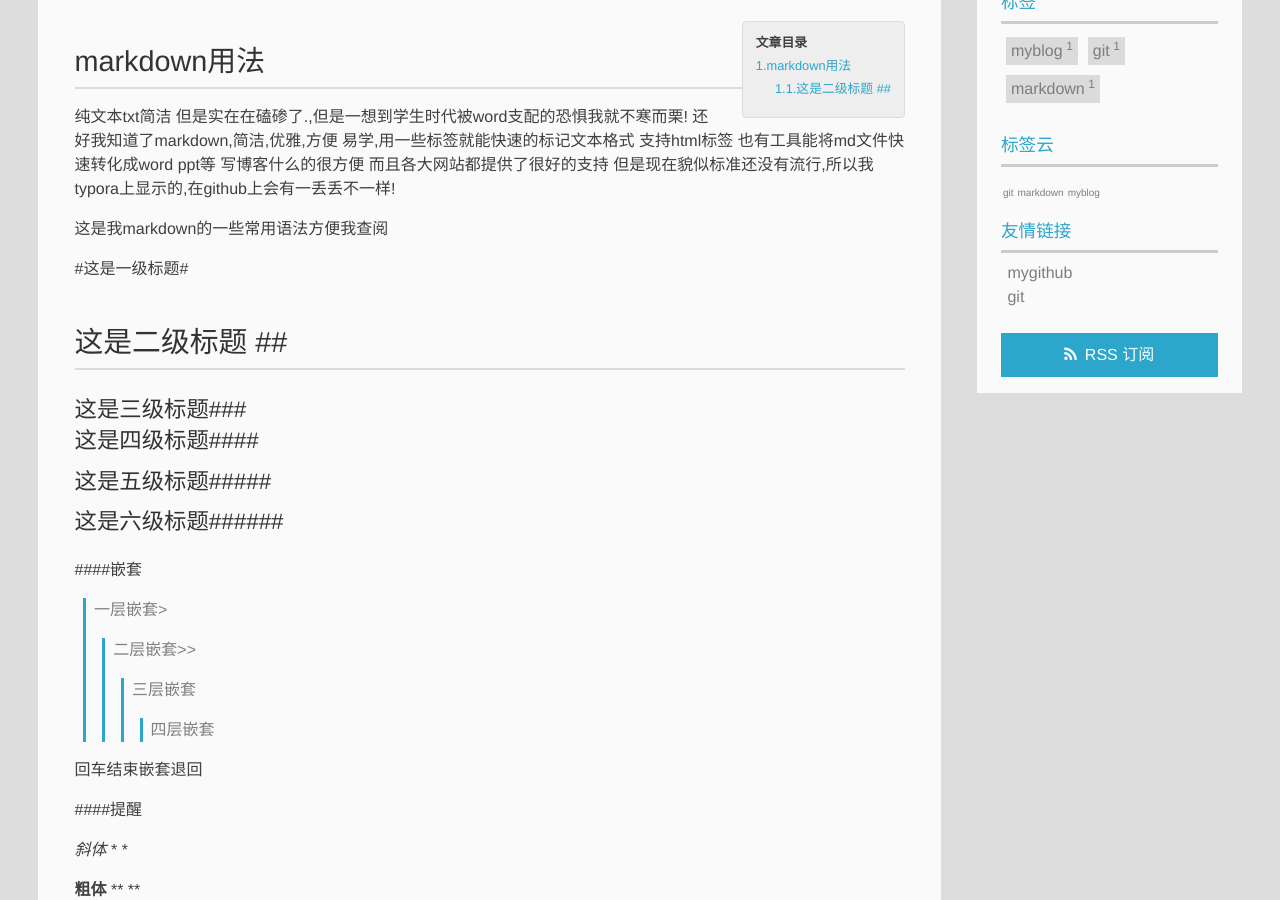
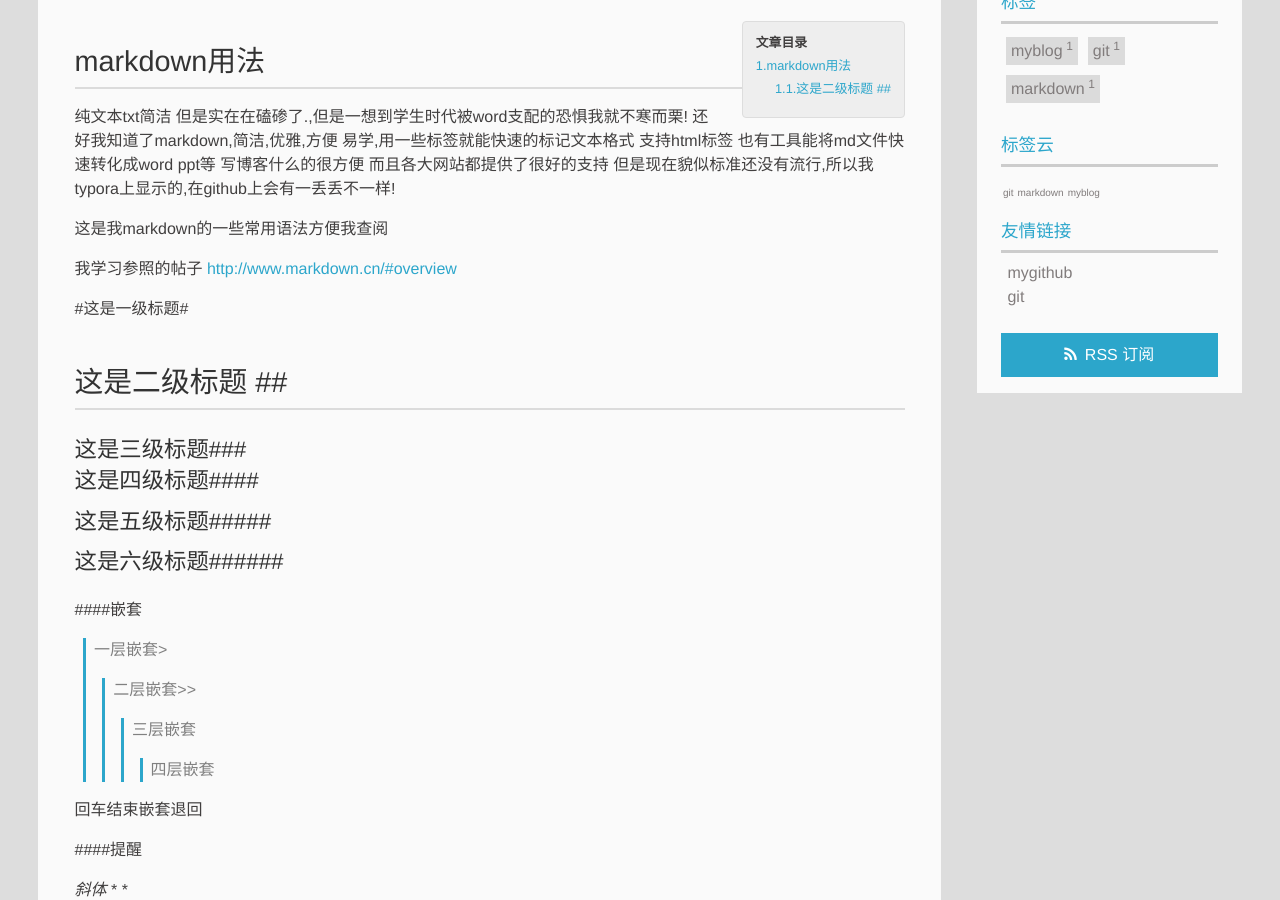
Before and after one commit to MyLove6qd/MyLove6qd.github.io, a Jekyll site: the page built from _posts/2019-04-27-markdown.md, in a window 1280 px wide and 900 px high, scrolled down 366 px. Built offline with Jekyll 4.4.1, drawn with Linux system fonts in a browser that asks for light colours.

Commit message:
Update 2019-04-27-markdown.md

```diff
--- a/_posts/2019-04-27-markdown.md
+++ b/_posts/2019-04-27-markdown.md
@@ -15,6 +15,8 @@ description: 纯文本txt简洁 但是实在在磕碜了.,但是一想到学生
 纯文本txt简洁 但是实在在磕碜了.,但是一想到学生时代被word支配的恐惧我就不寒而栗! 还好我知道了markdown,简洁,优雅,方便 易学,用一些标签就能快速的标记文本格式 支持html标签 也有工具能将md文件快速转化成word ppt等 写博客什么的很方便 而且各大网站都提供了很好的支持 但是现在貌似标准还没有流行,所以我typora上显示的,在github上会有一丢丢不一样!
 
 这是我markdown的一些常用语法方便我查阅
+
+我学习参照的帖子 <http://www.markdown.cn/#overview>
 
 
 
```
